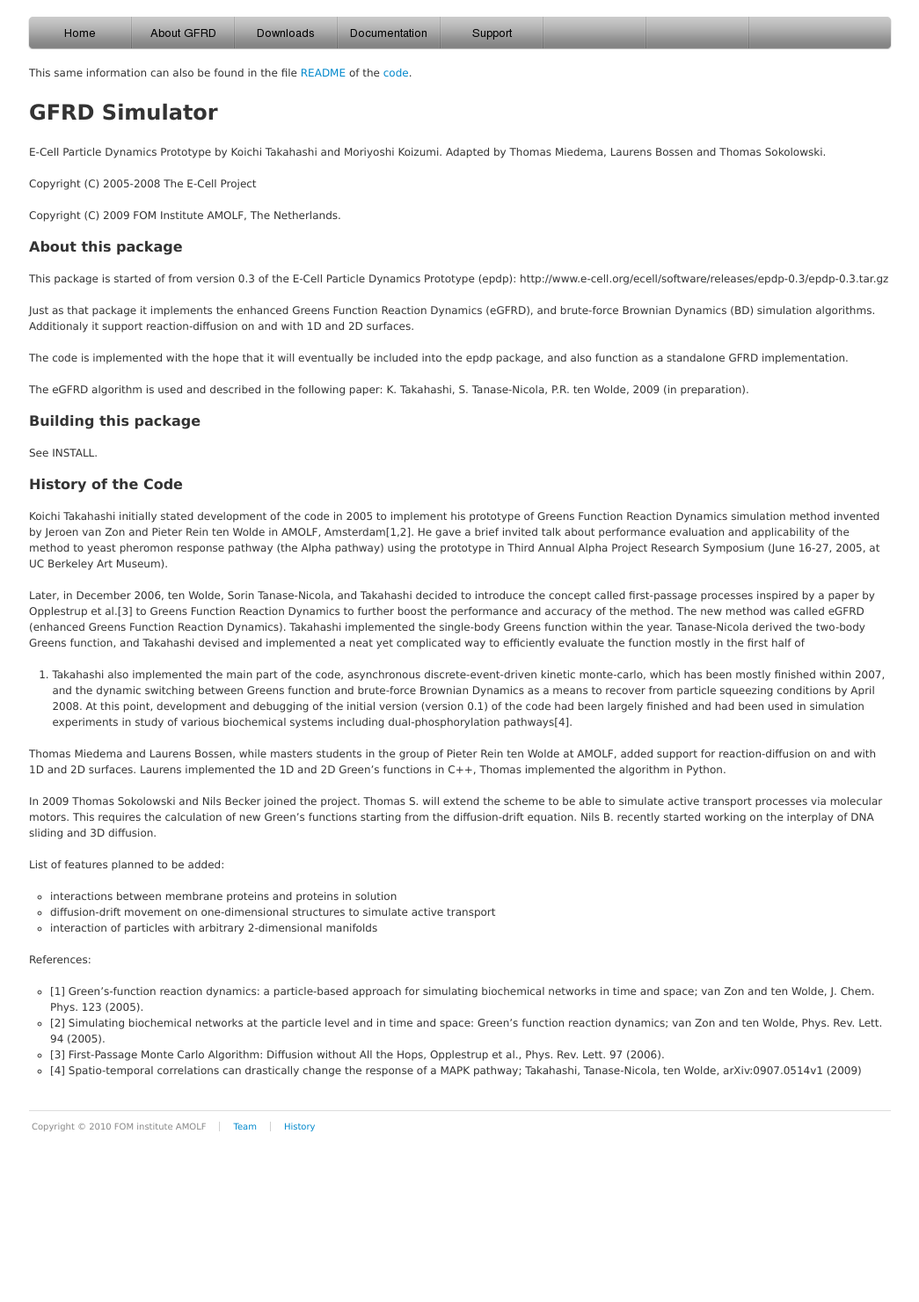
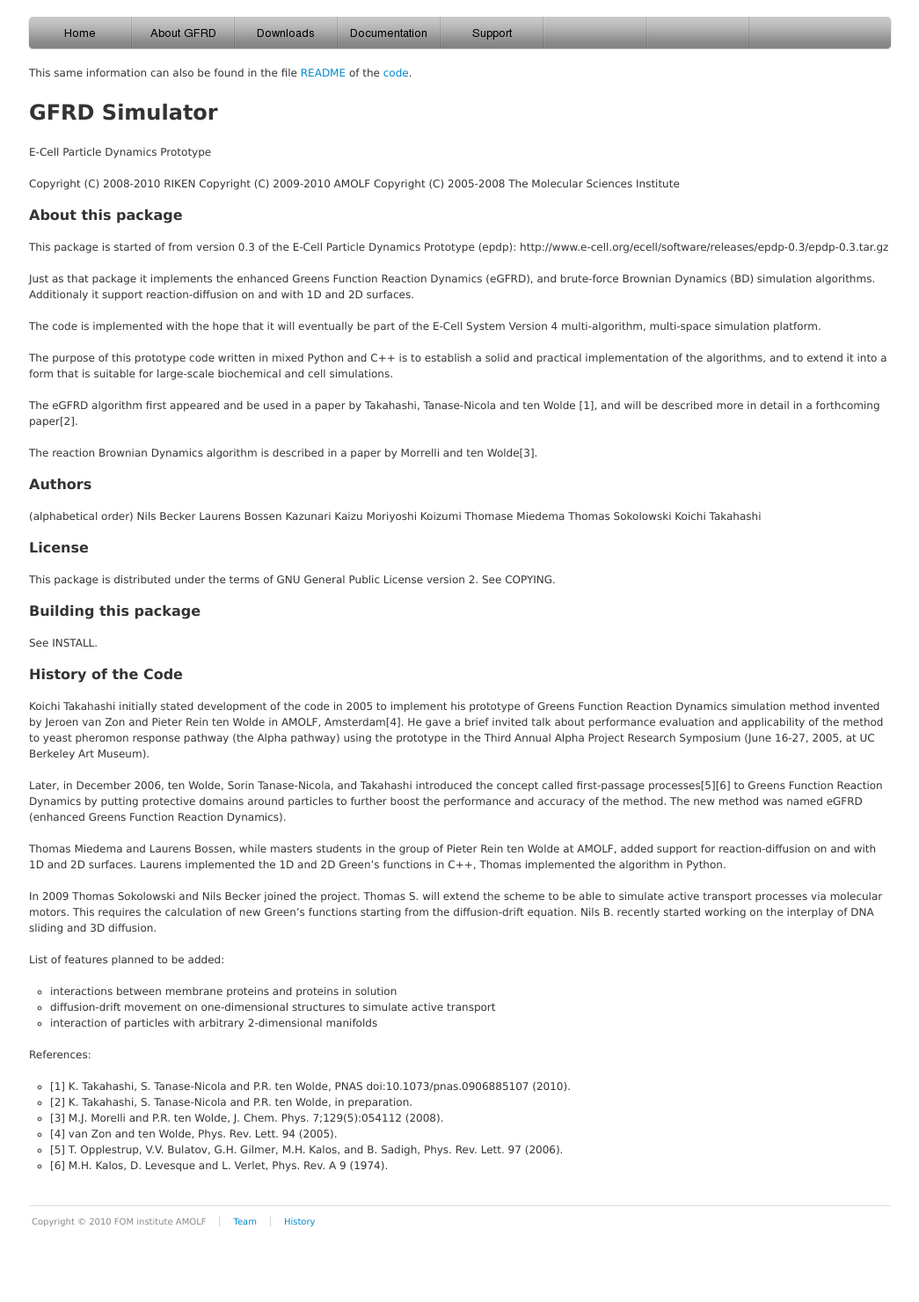
Before and after one commit to maxbetjes/maxbetjes.github.io, a Jekyll site: the page built from history.markdown, in a window 1280 px wide. Shown: the whole page at 88% size, without its empty margins (117-1162 px from the left). Built offline with Jekyll 4.4.1, drawn with Linux system fonts in a browser that asks for light colours; Markdown is read by kramdown in place of the engine named in the settings; before the commit the page ends 1372 px from its top, so only the background shows below that.

Commit message:
Changes to documentation.

```diff
--- a/_includes/INSTALL
+++ b/_includes/INSTALL
@@ -11,7 +11,7 @@
 1. autotools
    (autoconf, automake, libtool)
 2. GNU Scientific Library (GSL) 1.11 or later.
-3. Boost C++ Library 1.34 or later.
+3. Boost C++ Library 1.37 or later.
 4. Python 2.3 or later.
 5. Scipy 0.5 or later, Numpy 1.0 or later.
 
--- a/_includes/README
+++ b/_includes/README
@@ -2,13 +2,11 @@
 GFRD Simulator
 ==============
 
-E-Cell Particle Dynamics Prototype by Koichi Takahashi and Moriyoshi Koizumi.
-Adapted by Thomas Miedema, Laurens Bossen and Thomas Sokolowski.
+E-Cell Particle Dynamics Prototype
 
-Copyright (C) 2005-2008 The E-Cell Project
-
-Copyright (C) 2009 FOM Institute AMOLF, The Netherlands.
-
+Copyright (C) 2008-2010 RIKEN
+Copyright (C) 2009-2010 AMOLF
+Copyright (C) 2005-2008 The Molecular Sciences Institute
 
 
 About this package
@@ -23,12 +21,40 @@
 algorithms. Additionaly it support reaction-diffusion on and with 1D
 and 2D surfaces.
 
-The code is implemented with the hope that it will eventually be
-included into the epdp package, and also function as a standalone GFRD
-implementation.
+The code is implemented with the hope
+that it will eventually be part of the E-Cell System Version 4
+multi-algorithm, multi-space simulation platform.
 
-The eGFRD algorithm is used and described in the following paper:
-K. Takahashi, S. Tanase-Nicola, P.R. ten Wolde, 2009 (in preparation).
+The purpose of this prototype code written in mixed Python and C++ is
+to establish a solid and practical implementation of the algorithms,
+and to extend it into a form that is suitable for large-scale
+biochemical and cell simulations.
+
+The eGFRD algorithm first appeared and be used in a paper by
+Takahashi, Tanase-Nicola and ten Wolde [1], and will be described more
+in detail in a forthcoming paper[2].
+
+The reaction Brownian Dynamics algorithm is described in a paper by
+Morrelli and ten Wolde[3].
+
+
+Authors
+------------------------
+
+(alphabetical order)
+Nils Becker
+Laurens Bossen
+Kazunari Kaizu
+Moriyoshi Koizumi
+Thomase Miedema
+Thomas Sokolowski
+Koichi Takahashi
+
+License
+------------------------
+
+This package is distributed under the terms of GNU General Public License
+version 2.  See COPYING.
 
 
 Building this package
@@ -43,30 +69,18 @@
 Koichi Takahashi initially stated development of the code in 2005 to
 implement his prototype of Greens Function Reaction Dynamics
 simulation method invented by Jeroen van Zon and Pieter Rein ten Wolde
-in AMOLF, Amsterdam[1,2].  He gave a brief invited talk about
+in AMOLF, Amsterdam[4].  He gave a brief invited talk about
 performance evaluation and applicability of the method to yeast
 pheromon response pathway (the Alpha pathway) using the prototype in
-Third Annual Alpha Project Research Symposium (June 16-27, 2005, at UC
+the Third Annual Alpha Project Research Symposium (June 16-27, 2005, at UC
 Berkeley Art Museum).
 
 Later, in December 2006, ten Wolde, Sorin Tanase-Nicola, and Takahashi
-decided to introduce the concept called first-passage processes
-inspired by a paper by Opplestrup et al.[3] to Greens Function
-Reaction Dynamics to further boost the performance and accuracy of the
-method.  The new method was called eGFRD (enhanced Greens Function
-Reaction Dynamics).  Takahashi implemented the single-body Greens
-function within the year.  Tanase-Nicola derived the two-body Greens
-function, and Takahashi devised and implemented a neat yet complicated
-way to efficiently evaluate the function mostly in the first half of
-2007.  Takahashi also implemented the main part of the code,
-asynchronous discrete-event-driven kinetic monte-carlo, which has been
-mostly finished within 2007, and the dynamic switching between Greens
-function and brute-force Brownian Dynamics as a means to recover from
-particle squeezing conditions by April 2008.  At this point,
-development and debugging of the initial version (version 0.1) of the
-code had been largely finished and had been used in simulation experiments
-in study of various biochemical systems including dual-phosphorylation
-pathways[4].
+introduced the concept called first-passage processes[5][6] to Greens
+Function Reaction Dynamics by putting protective domains around
+particles to further boost the performance and accuracy of the method.
+The new method was named eGFRD (enhanced Greens Function Reaction
+Dynamics).
 
 Thomas Miedema and Laurens Bossen, while masters students in the group of
 Pieter Rein ten Wolde at AMOLF, added support for reaction-diffusion on
@@ -88,13 +102,11 @@
 
 References:
 
-- [1] Green's-function reaction dynamics: a particle-based approach for
-    simulating biochemical networks in time and space;
-    van Zon and ten Wolde, J. Chem. Phys. 123 (2005).
-- [2] Simulating biochemical networks at the particle level and in
-    time and space: Green's function reaction dynamics;
-    van Zon and ten Wolde, Phys. Rev. Lett. 94 (2005).
-- [3] First-Passage Monte Carlo Algorithm: Diffusion without All the Hops,
-    Opplestrup et al., Phys. Rev. Lett. 97 (2006).
-- [4] Spatio-temporal correlations can drastically change the response of a
-    MAPK pathway; Takahashi, Tanase-Nicola, ten Wolde, arXiv:0907.0514v1 (2009)
+- [1] K. Takahashi, S. Tanase-Nicola and P.R. ten Wolde, PNAS
+  doi:10.1073/pnas.0906885107 (2010).
+- [2] K. Takahashi, S. Tanase-Nicola and P.R. ten Wolde, in preparation.
+- [3] M.J. Morelli and P.R. ten Wolde, J. Chem. Phys. 7;129(5):054112 (2008).
+- [4] van Zon and ten Wolde, Phys. Rev. Lett. 94 (2005).
+- [5] T. Opplestrup, V.V. Bulatov, G.H. Gilmer, M.H. Kalos, and B. Sadigh,
+  Phys. Rev. Lett. 97 (2006).
+- [6] M.H. Kalos, D. Levesque and L. Verlet, Phys. Rev. A 9 (1974).
--- a/downloads.markdown
+++ b/downloads.markdown
@@ -7,6 +7,6 @@
 Downloads
 =========
 
-The latest version of the code can be [downloaded](http://github.com/gfrd/gfrd/archives/develop) from [Github](http://github.com/gfrd/gfrd).
+The latest release of the code can be [downloaded](http://github.com/gfrd/gfrd/archives/master) from [Github](http://github.com/gfrd/gfrd).
 
 Binary packages for Fedora and Ubuntu will be added at a later date. Support for Windows is under consideration.
```
Also changed, not shown: _includes/visualization.txt (+44 -92 lines), simulation.markdown (+9 -1 lines).
